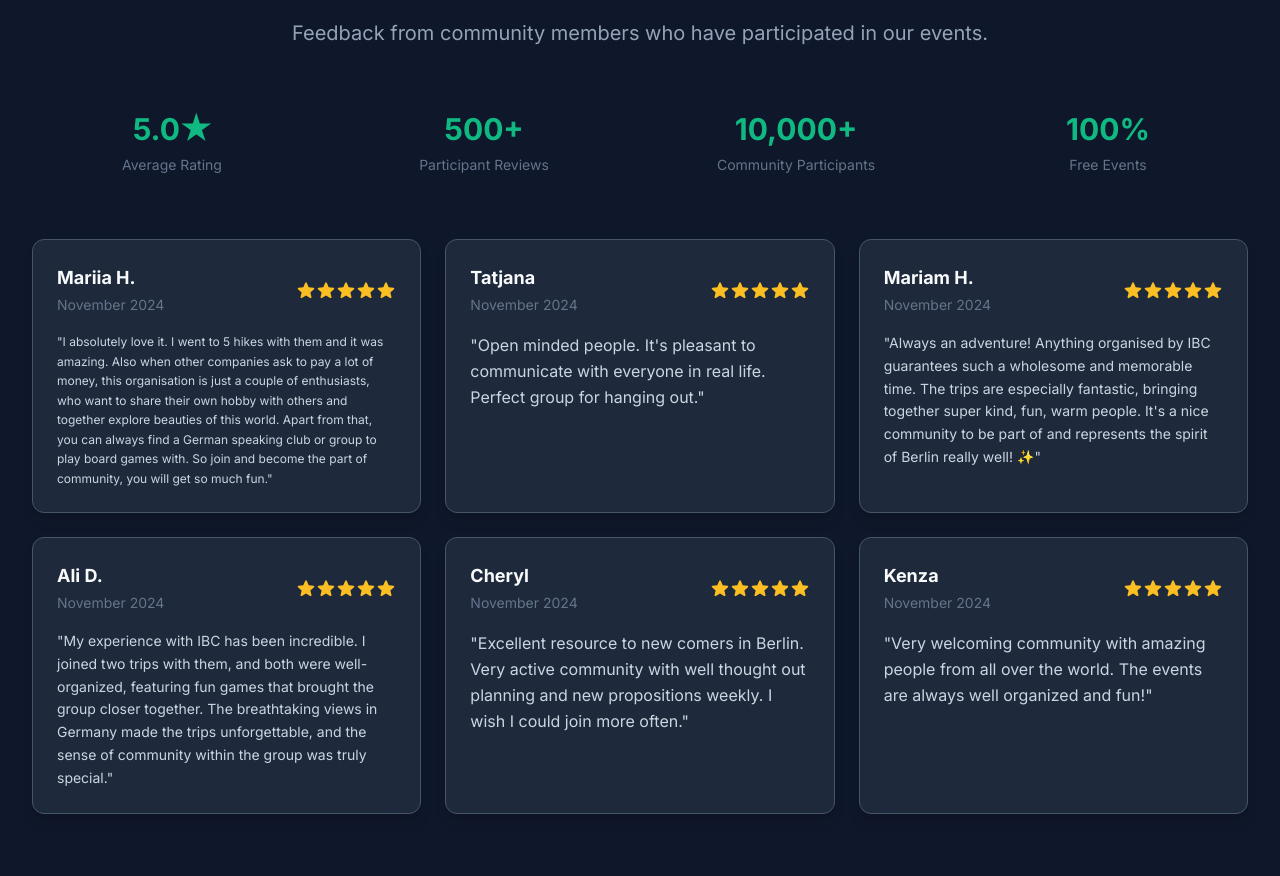
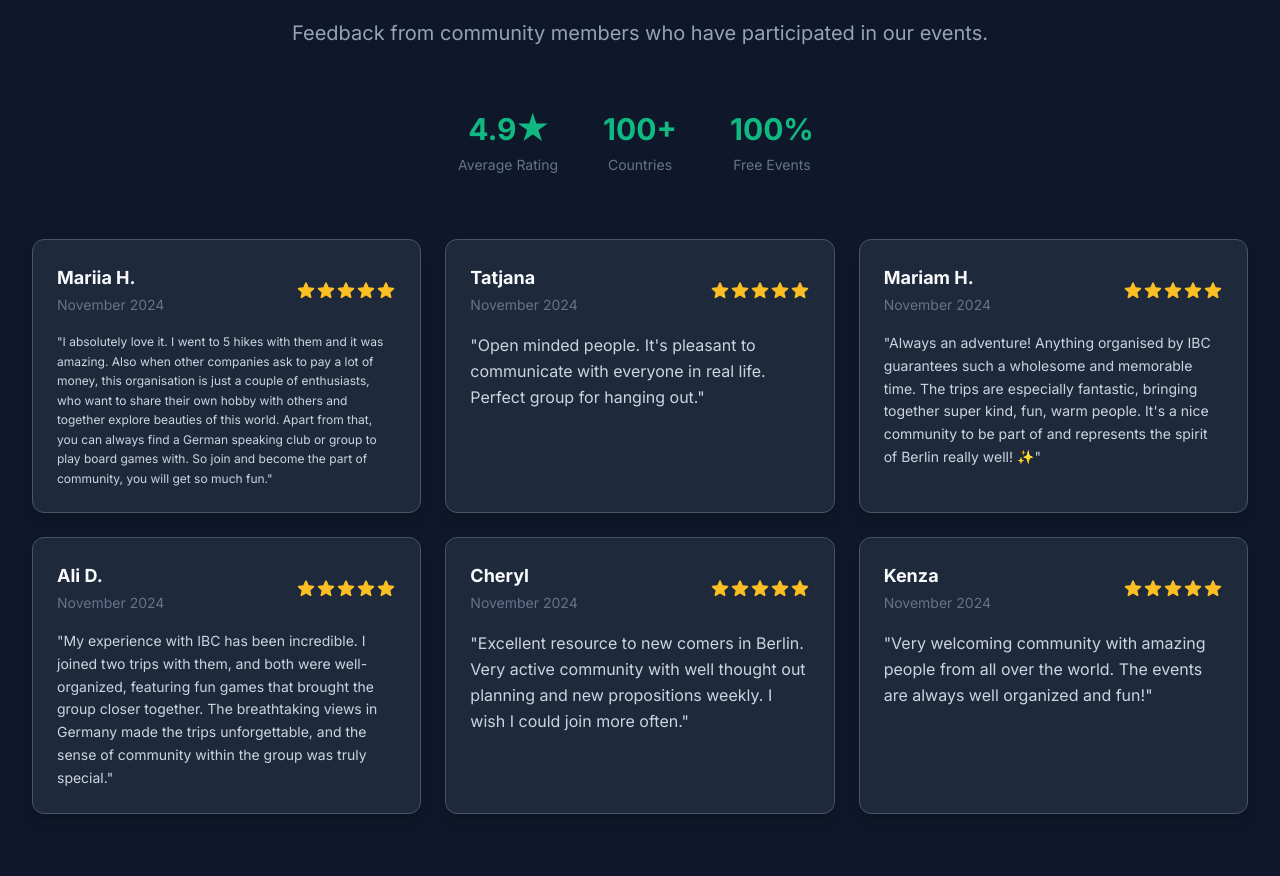
Before and after one commit to MikoAdam/internationalberlincommunity, a Next.js app: page / in a window 1280 px wide. Shown: the part 2874-3750 px from the top of the page. Built offline with nearby package versions, Linux system fonts and the light colour scheme.

Commit message:
testimonials fixes

```diff
--- a/components/TestimonialsSection.js
+++ b/components/TestimonialsSection.js
@@ -104,7 +104,7 @@ const TestimonialsSection = () => {
         <div className="text-center mb-12 md:mb-16">
           <div className="inline-flex items-center gap-2 bg-primary/10 px-4 py-2 rounded-full mb-6">
             <svg xmlns="http://www.w3.org/2000/svg" width="1em" height="1em" viewBox="0 0 24 24" className="w-5 h-5 text-primary">
-              <path fill="currentColor" d="M12 17.27L18.18 21l-1.64-7.03L22 9.24l-7.19-.61L12 2L9.19 8.63L2 9.24l5.46 4.73L5.82 21z"/>
+              <path fill="currentColor" d="M12 17.27L18.18 21l-1.64-7.03L22 9.24l-7.19-.61L12 2L9.19 8.63L2 9.24l5.46 4.73L5.82 21z" />
             </svg>
             <span className="text-primary font-medium">{t('fiveStarReviews', language)}</span>
           </div>
@@ -117,22 +117,20 @@ const TestimonialsSection = () => {
         </div>
 
         {/* Statistics Row */}
-        <div className="grid grid-cols-2 md:grid-cols-4 gap-4 md:gap-8 mb-12 md:mb-16">
+        <div className="flex justify-center mb-12 md:mb-16">
+          <div className="grid grid-cols-3 gap-4 md:gap-8 max-w-2xl">
             <div className="text-center">
-            <div className="text-2xl md:text-3xl font-bold text-primary mb-2">5.0★</div>
+              <div className="text-2xl md:text-3xl font-bold text-primary mb-2">4.9★</div>
               <div className="text-xs md:text-sm text-base-content/60">{t('averageRating', language)}</div>
             </div>
             <div className="text-center">
-            <div className="text-2xl md:text-3xl font-bold text-primary mb-2">500+</div>
-            <div className="text-xs md:text-sm text-base-content/60">{t('happyReviews', language)}</div>
-          </div>
-          <div className="text-center">
-            <div className="text-2xl md:text-3xl font-bold text-primary mb-2">10,000+</div>
-            <div className="text-xs md:text-sm text-base-content/60">{t('communityMembers', language)}</div>
+              <div className="text-2xl md:text-3xl font-bold text-primary mb-2">100+</div>
+              <div className="text-xs md:text-sm text-base-content/60">{t('countries', language)}</div>
             </div>
             <div className="text-center">
               <div className="text-2xl md:text-3xl font-bold text-primary mb-2">100%</div>
               <div className="text-xs md:text-sm text-base-content/60">{t('freeEvents', language)}</div>
+            </div>
           </div>
         </div>
 
```
Also changed, not shown: lib/translations.js. Lines whose indentation alone changed are shown as unchanged.
